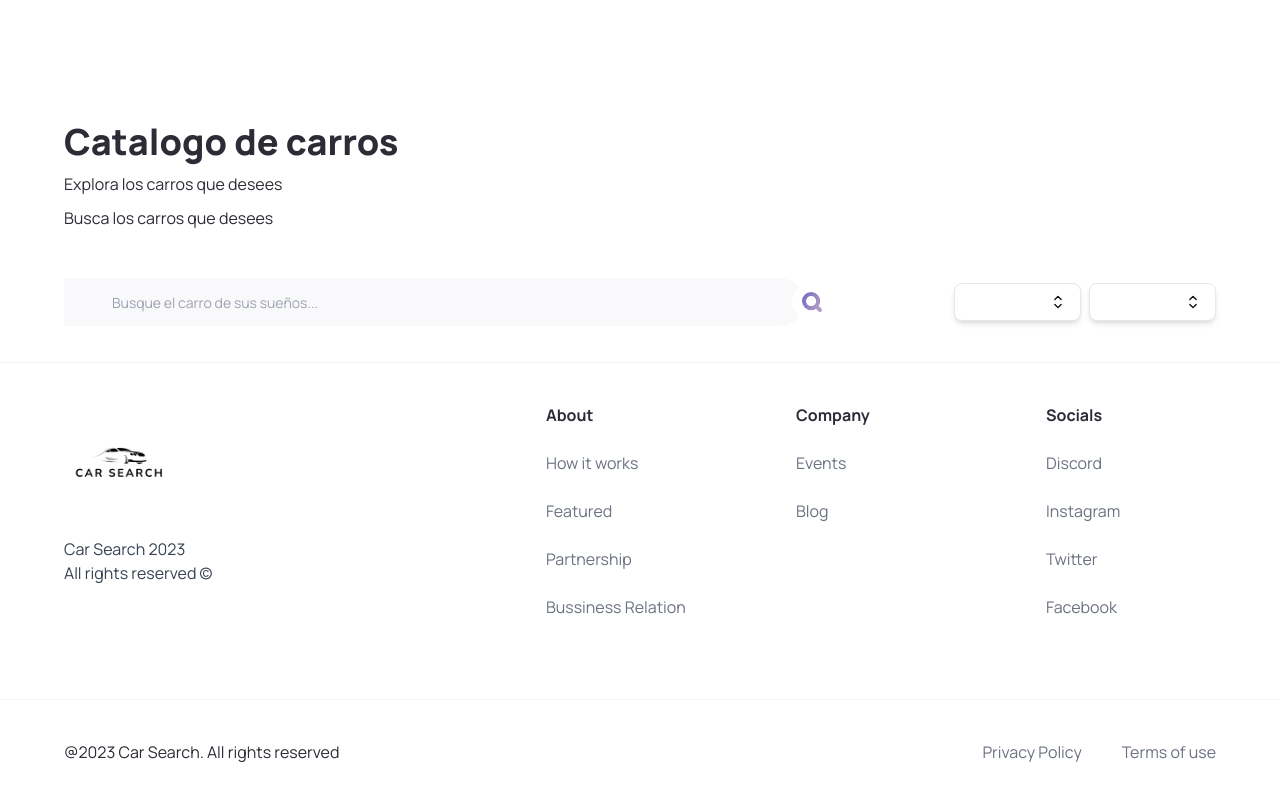
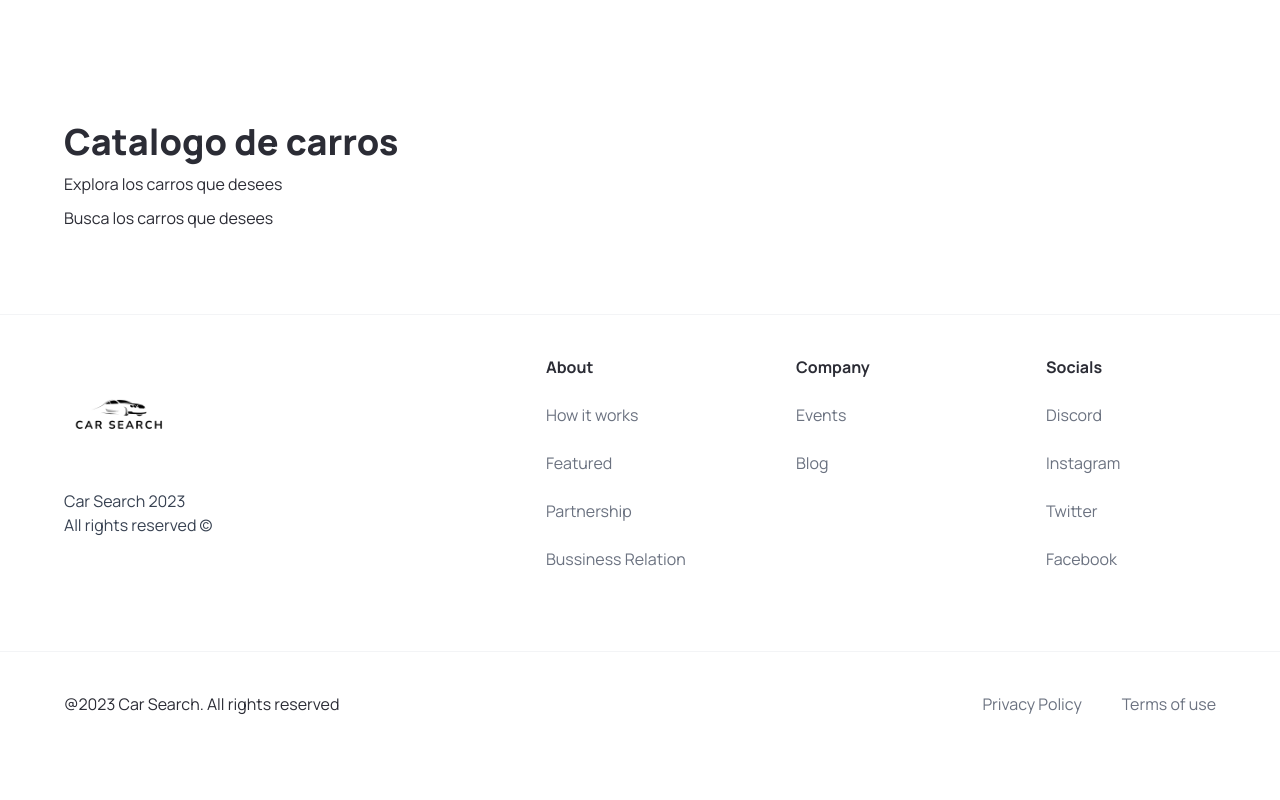
Before and after one commit to LuisElPoti/cars-search-engines, a Next.js app: page / in a window 1280 px wide. Shown: the part 742-1542 px from the top of the page. After the commit the page ends 1498 px from the top, so only its background shows below. Built offline with nearby package versions, Linux system fonts and the light colour scheme.

Commit message:
arreglado buscador

```diff
--- a/pages/_app.tsx
+++ b/pages/_app.tsx
@@ -32,13 +32,13 @@ export default function Home() {
         </div>
 
         <div className='home__filters'>
-          <SearchBar />
+          {/* <SearchBar /> */}
 
-          <div
+          {/* <div
           className='home__filter-container'>
             <CustomFilter titulo="combustible" opciones={fuels}/>
             <CustomFilter titulo="year" opciones={yearsOfProduction}/>
-          </div>
+          </div> */}
         </div>
 
         {/* {!isDataEmpty ? (
```
